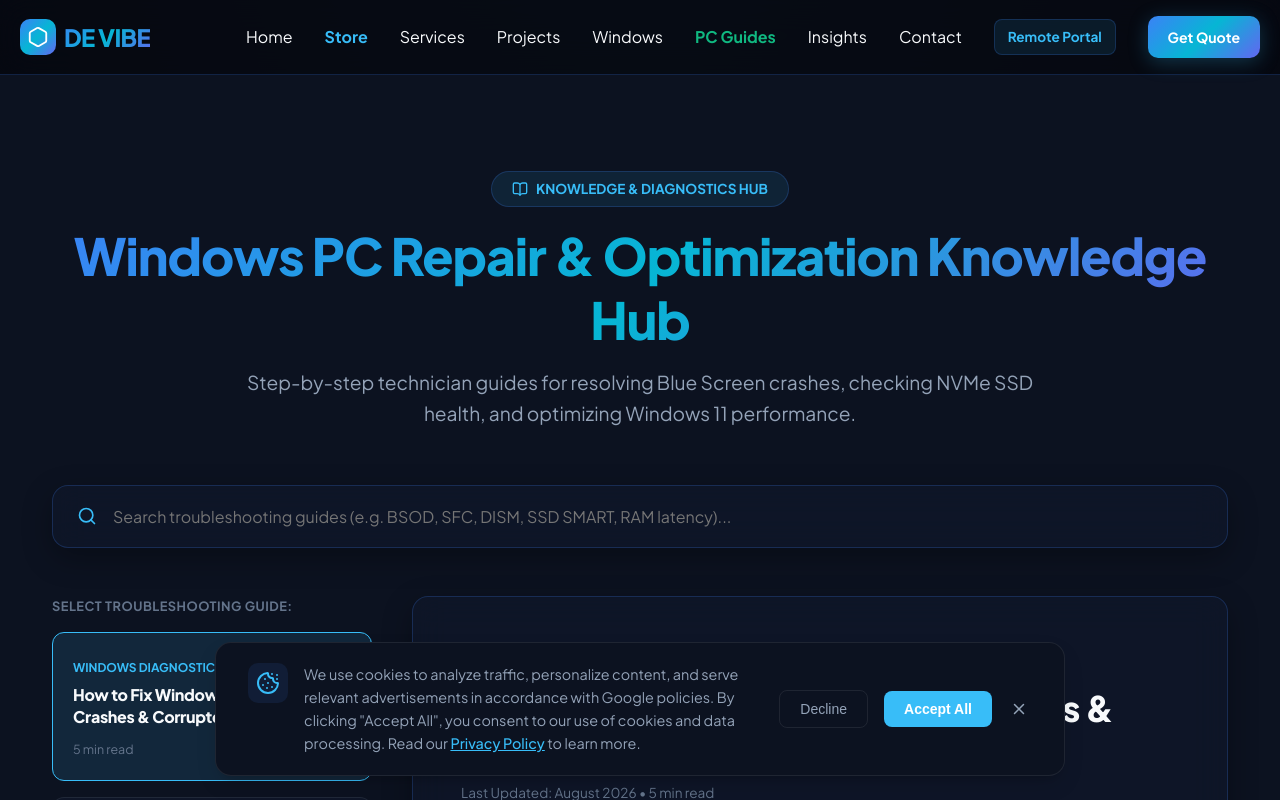
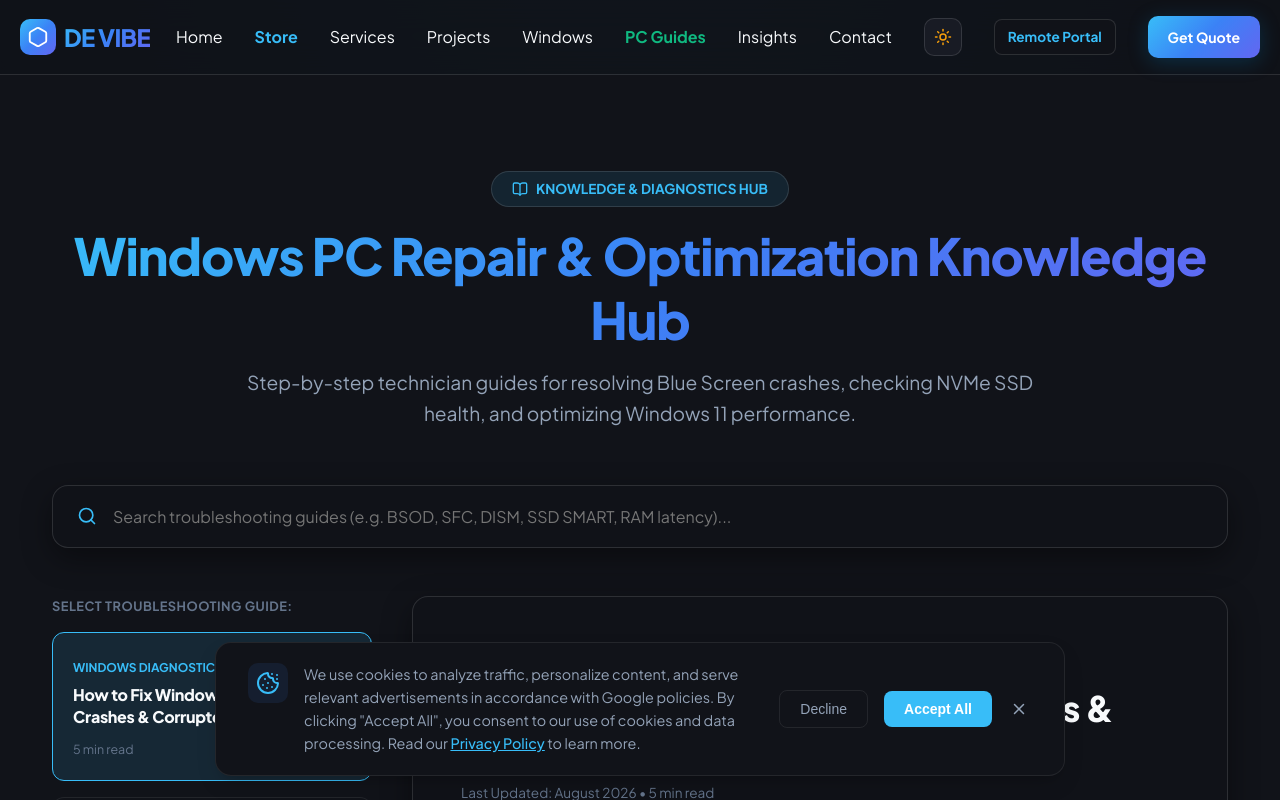
Before and after one commit to devibe70-ux/de-vibe-website, a React (Vite) app: page /guides in a window 1280 px wide. Shown: the top 800 px of the page. Built offline with nearby package versions, Linux system fonts and the light colour scheme.

Commit message:
feat: add dual theme system with pure white Day Theme, black/gray Dark Theme, and interactive Sun/Moon header toggle

```diff
--- a/src/components/Footer.jsx
+++ b/src/components/Footer.jsx
@@ -54,14 +54,14 @@ export default function Footer() {
           </div>
 
           <div className="footer-col">
-            <h4>Developers</h4>
+            <h4>Developers & Repos</h4>
             <a
-              href="https://github.com/DavinciShah"
+              href="https://github.com/devibe70-ux/de-vibe-website-builder"
               target="_blank"
               rel="noopener noreferrer"
-              style={{ display: 'flex', alignItems: 'center', gap: '0.5rem', color: 'var(--text-secondary)', fontSize: '0.9rem' }}
+              style={{ display: 'flex', alignItems: 'center', gap: '0.5rem', color: 'var(--accent)', fontSize: '0.9rem', fontWeight: '600' }}
             >
-              <GithubIcon size={16} /> DAVINCISHAH
+              <GithubIcon size={16} /> Web Builder App Repo ➔
             </a>
             <a
               href="https://github.com/devibe70-ux/OptimaFix-Pro"
@@ -77,7 +77,15 @@ export default function Footer() {
               rel="noopener noreferrer"
               style={{ display: 'flex', alignItems: 'center', gap: '0.5rem', color: 'var(--text-secondary)', fontSize: '0.9rem' }}
             >
-              <GithubIcon size={16} /> DEVIBE70-UX
+              <GithubIcon size={16} /> DEVIBE70-UX Org
+            </a>
+            <a
+              href="https://github.com/DavinciShah"
+              target="_blank"
+              rel="noopener noreferrer"
+              style={{ display: 'flex', alignItems: 'center', gap: '0.5rem', color: 'var(--text-secondary)', fontSize: '0.9rem' }}
+            >
+              <GithubIcon size={16} /> DAVINCISHAH
             </a>
           </div>
         </div>
--- a/src/components/Header.jsx
+++ b/src/components/Header.jsx
@@ -1,9 +1,31 @@
+import { useState, useEffect } from 'react';
 import { Link } from 'react-router-dom';
-import { Hexagon, Sparkles } from 'lucide-react';
+import { Hexagon, Sun, Moon } from 'lucide-react';
 
 export default function Header() {
+  const [theme, setTheme] = useState(() => {
+    return localStorage.getItem('theme') || 'dark';
+  });
+
+  useEffect(() => {
+    document.documentElement.setAttribute('data-theme', theme);
+    localStorage.setItem('theme', theme);
+  }, [theme]);
+
+  const toggleTheme = () => {
+    setTheme(prev => (prev === 'dark' ? 'light' : 'dark'));
+  };
+
   return (
-    <header style={{ borderBottom: '1px solid var(--glass-border)', backgroundColor: 'rgba(6, 9, 17, 0.88)', backdropFilter: 'blur(16px)' }}>
+    <header style={{
+      borderBottom: '1px solid var(--glass-border)',
+      backgroundColor: 'var(--glass-bg)',
+      backdropFilter: 'blur(16px)',
+      position: 'sticky',
+      top: 0,
+      zIndex: 1000,
+      transition: 'background-color 0.3s ease, border-color 0.3s ease'
+    }}>
       <div className="container header-content">
         <Link to="/" className="logo">
           <div style={{ width: '36px', height: '36px', borderRadius: '10px', background: 'var(--gradient-primary)', display: 'flex', alignItems: 'center', justifyContent: 'center', color: '#fff' }}>
@@ -18,10 +40,31 @@ export default function Header() {
           <Link to="/services">Services</Link>
           <Link to="/projects">Projects</Link>
           <Link to="/microsoft">Windows</Link>
-          <Link to="/guides" style={{ color: '#10b981', fontWeight: '700' }}>PC Guides</Link>
+          <Link to="/guides" style={{ color: 'var(--accent-emerald)', fontWeight: '700' }}>PC Guides</Link>
           <Link to="/blog">Insights</Link>
           <Link to="/contact">Contact</Link>
-          <Link to="/remote" style={{ backgroundColor: 'rgba(56, 189, 248, 0.1)', color: 'var(--accent)', padding: '0.4rem 0.8rem', borderRadius: '8px', fontSize: '0.85rem', fontWeight: '700', border: '1px solid var(--glass-border)' }}>
+
+          <button
+            onClick={toggleTheme}
+            title={theme === 'dark' ? 'Switch to Day Light Theme' : 'Switch to Dark Theme'}
+            style={{
+              background: 'var(--surface)',
+              border: '1px solid var(--glass-border)',
+              borderRadius: '10px',
+              width: '38px',
+              height: '38px',
+              display: 'flex',
+              alignItems: 'center',
+              justifyContent: 'center',
+              color: 'var(--text-primary)',
+              cursor: 'pointer',
+              transition: 'all 0.2s ease'
+            }}
+          >
+            {theme === 'dark' ? <Sun size={18} color="#f59e0b" /> : <Moon size={18} color="#6366f1" />}
+          </button>
+
+          <Link to="/remote" style={{ backgroundColor: 'var(--glass-bg)', color: 'var(--accent)', padding: '0.4rem 0.8rem', borderRadius: '8px', fontSize: '0.85rem', fontWeight: '700', border: '1px solid var(--glass-border)' }}>
             Remote Portal
           </Link>
           <Link to="/quote" className="btn" style={{ padding: '0.6rem 1.25rem', fontSize: '0.88rem' }}>
--- a/src/components/Products.jsx
+++ b/src/components/Products.jsx
@@ -364,7 +364,7 @@ export default function Products() {
             border: '1px solid var(--border)',
             borderRadius: '10px',
             padding: '0.85rem 1.5rem',
-            marginBottom: '3rem',
+            marginBottom: '2rem',
             textAlign: 'center',
             fontSize: '0.9rem',
             color: 'var(--text-secondary)'
@@ -372,6 +372,42 @@ export default function Products() {
             <span style={{ fontWeight: '600', color: 'var(--text-primary)' }}>📢 Note: All listed prices are Exclusive of 18% GST (SAC Code 997331). 18% GST is added at checkout.</span>
             <span style={{ margin: '0 0.75rem', opacity: 0.5 }}>|</span>
             <span>Seller GSTIN: <strong style={{ color: 'var(--accent)' }}>24ASHPS97771ZE</strong></span>
+          </div>
+
+          {/* OFFICIAL GITHUB REPOSITORIES & WEB APP DEMOS BANNER */}
+          <div className="glass-card" style={{ padding: '2rem', marginBottom: '3.5rem', border: '1px solid var(--glass-border)' }}>
+            <div style={{ display: 'flex', alignItems: 'center', justifyContent: 'space-between', flexWrap: 'wrap', gap: '1.5rem' }}>
+              <div>
+                <span style={{ fontSize: '0.78rem', fontWeight: '700', color: 'var(--accent)', textTransform: 'uppercase', letterSpacing: '0.5px' }}>
+                  Official Open Source & GitHub Repositories
+                </span>
+                <h3 style={{ fontSize: '1.4rem', margin: '0.25rem 0 0.4rem 0' }}>Explore De Vibe Software Repositories & Interactive Demos</h3>
+                <p style={{ color: 'var(--text-secondary)', fontSize: '0.9rem', margin: 0, maxWidth: '700px' }}>
+                  Inspect full source code, open-source utilities, and upcoming interactive web apps directly on our official GitHub organization.
+                </p>
+              </div>
+
+              <div style={{ display: 'flex', gap: '0.85rem', flexWrap: 'wrap' }}>
+                <a
+                  href="https://github.com/devibe70-ux/OptimaFix-Pro"
+                  target="_blank"
+                  rel="noopener noreferrer"
+                  className="btn btn-outline"
+                  style={{ display: 'inline-flex', alignItems: 'center', gap: '0.5rem', fontSize: '0.85rem', padding: '0.65rem 1.15rem' }}
+                >
+                  <Terminal size={16} /> OptimaFix Pro Repo ➔
+                </a>
+                <a
+                  href="https://github.com/devibe70-ux/de-vibe-website-builder"
+                  target="_blank"
+                  rel="noopener noreferrer"
+                  className="btn"
+                  style={{ display: 'inline-flex', alignItems: 'center', gap: '0.5rem', fontSize: '0.85rem', padding: '0.65rem 1.15rem' }}
+                >
+                  <Sparkles size={16} /> Interactive Web Builder Repo ➔
+                </a>
+              </div>
+            </div>
           </div>
 
           {/* HIGH-CONVERTING LIVE APP SCREENSHOTS & UI GALLERY SECTION */}
--- a/src/index.css
+++ b/src/index.css
@@ -1,12 +1,14 @@
 @import url('https://fonts.googleapis.com/css2?family=Plus+Jakarta+Sans:wght@400;500;600;700;800&family=JetBrains+Mono:wght@400;500;700&display=swap');
 
-:root {
-  --bg-primary: #060911;
-  --bg-secondary: #0c1220;
-  --surface: #111a2e;
-  --surface-hover: #17243e;
-  --glass-bg: rgba(15, 23, 42, 0.75);
-  --glass-border: rgba(59, 130, 246, 0.22);
+/* DEFAULT & DARK THEME (Black & Gray Tones) */
+:root,
+html[data-theme='dark'] {
+  --bg-primary: #090a0f;
+  --bg-secondary: #111319;
+  --surface: #181b24;
+  --surface-hover: #222632;
+  --glass-bg: rgba(17, 19, 25, 0.85);
+  --glass-border: rgba(255, 255, 255, 0.12);
 
   --text-primary: #f8fafc;
   --text-secondary: #94a3b8;
@@ -18,12 +20,13 @@
   --accent-emerald: #10b981;
   --accent-gold: #f59e0b;
 
-  --gradient-primary: linear-gradient(135deg, #3b82f6 0%, #06b6d4 50%, #6366f1 100%);
+  --gradient-primary: linear-gradient(135deg, #38bdf8 0%, #3b82f6 50%, #6366f1 100%);
   --gradient-accent: linear-gradient(135deg, #38bdf8 0%, #818cf8 100%);
-  --gradient-glow: radial-gradient(circle at 50% -20%, rgba(56, 189, 248, 0.18), transparent 70%);
+  --gradient-glow: radial-gradient(circle at 50% -20%, rgba(56, 189, 248, 0.15), transparent 70%);
 
   --border: rgba(255, 255, 255, 0.08);
   --border-light: rgba(255, 255, 255, 0.14);
+  --card-shadow: 0 10px 30px rgba(0, 0, 0, 0.4);
 
   font-family: 'Plus Jakarta Sans', -apple-system, BlinkMacSystemFont, 'Segoe UI', Roboto, sans-serif;
   line-height: 1.6;
@@ -34,6 +37,36 @@
   text-rendering: optimizeLegibility;
   -webkit-font-smoothing: antialiased;
   -moz-osx-font-smoothing: grayscale;
+}
+
+/* DAY / LIGHT THEME (Crisp White & Soft Slate Tones) */
+html[data-theme='light'] {
+  --bg-primary: #ffffff;
+  --bg-secondary: #f8fafc;
+  --surface: #f1f5f9;
+  --surface-hover: #e2e8f0;
+  --glass-bg: rgba(255, 255, 255, 0.88);
+  --glass-border: rgba(203, 213, 225, 0.8);
+
+  --text-primary: #0f172a;
+  --text-secondary: #475569;
+  --text-muted: #64748b;
+
+  --accent: #0284c7;
+  --accent-glow: rgba(2, 132, 199, 0.15);
+  --accent-purple: #6366f1;
+  --accent-emerald: #059669;
+  --accent-gold: #d97706;
+
+  --gradient-primary: linear-gradient(135deg, #0284c7 0%, #2563eb 50%, #4f46e5 100%);
+  --gradient-accent: linear-gradient(135deg, #0284c7 0%, #6366f1 100%);
+  --gradient-glow: radial-gradient(circle at 50% -20%, rgba(2, 132, 199, 0.08), transparent 70%);
+
+  --border: rgba(226, 232, 240, 0.9);
+  --border-light: rgba(203, 213, 225, 0.9);
+  --card-shadow: 0 10px 30px rgba(15, 23, 42, 0.06);
+
+  color-scheme: light;
 }
 
 * {
@@ -51,6 +84,7 @@ body {
   display: flex;
   flex-direction: column;
   overflow-x: hidden;
+  transition: background-color 0.3s ease, color 0.3s ease;
 }
 
 a {
@@ -83,14 +117,14 @@ a:hover {
   justify-content: center;
   gap: 0.5rem;
   background: var(--gradient-primary);
-  color: #ffffff;
+  color: #ffffff !important;
   padding: 0.85rem 1.75rem;
   border-radius: 10px;
   font-weight: 700;
   font-size: 0.95rem;
   border: none;
   cursor: pointer;
-  box-shadow: 0 4px 20px rgba(56, 189, 248, 0.25);
+  box-shadow: 0 4px 20px rgba(2, 132, 199, 0.25);
   transition: all 0.25s cubic-bezier(0.4, 0, 0.2, 1);
   position: relative;
   overflow: hidden;
@@ -98,13 +132,13 @@ a:hover {
 
 .btn:hover {
   transform: translateY(-2px);
-  box-shadow: 0 8px 30px rgba(56, 189, 248, 0.4);
-  color: #ffffff;
+  box-shadow: 0 8px 30px rgba(2, 132, 199, 0.4);
+  color: #ffffff !important;
 }
 
 .btn-outline {
-  background: rgba(15, 23, 42, 0.6);
-  color: var(--text-primary);
+  background: var(--surface);
+  color: var(--text-primary) !important;
   border: 1px solid var(--glass-border);
   box-shadow: none;
   backdrop-filter: blur(12px);
@@ -113,7 +147,7 @@ a:hover {
 .btn-outline:hover {
   background: var(--surface-hover);
   border-color: var(--accent);
-  color: var(--accent);
+  color: var(--accent) !important;
   transform: translateY(-2px);
 }
 
@@ -121,6 +155,7 @@ a:hover {
 section {
   padding: 6rem 0;
   position: relative;
+  transition: background-color 0.3s ease;
 }
 
 section.bg-alt {
@@ -140,13 +175,13 @@ h1, h2, h3, h4 {
   -webkit-backdrop-filter: blur(16px);
   border: 1px solid var(--glass-border);
   border-radius: 16px;
-  box-shadow: 0 10px 30px rgba(0, 0, 0, 0.3);
+  box-shadow: var(--card-shadow);
   transition: all 0.3s cubic-bezier(0.4, 0, 0.2, 1);
 }
 
 .glass-card:hover {
-  border-color: rgba(56, 189, 248, 0.4);
-  box-shadow: 0 15px 35px rgba(56, 189, 248, 0.15);
+  border-color: var(--accent);
+  box-shadow: 0 15px 35px rgba(2, 132, 199, 0.15);
   transform: translateY(-3px);
 }
 
```
